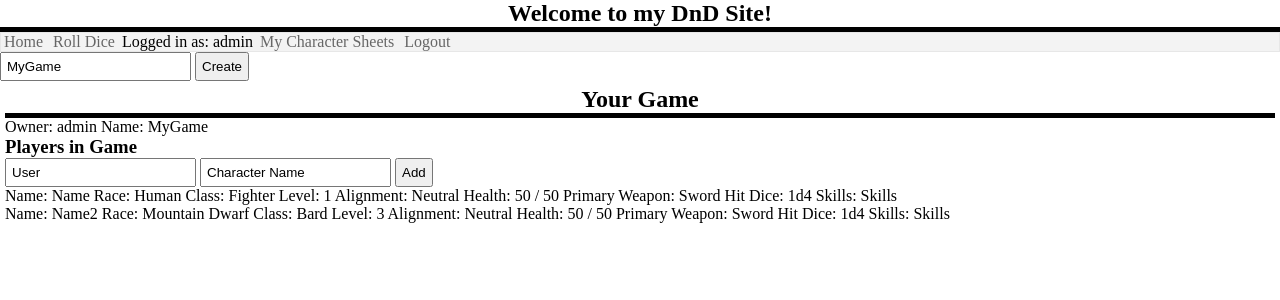
After one commit to keithmorel/dndproj, a Flask app: page /game_list in a window 1280 px wide. The commit adds this page. Shown: the top 300 px of the page. Run offline with Flask 2, Linux system fonts and the light colour scheme; a user stored in the database is signed in; data comes from the database, SQL or seed files in the repository; both versions use the stored data as it was after the commit.

Commit message:
Began implementing a DM system. Right now, one user can only DM one game at a time. They can create a game and call it whatever they like. They can also add characters to the game if they have the username and character name on hand. This will add the DM name to the character sheet and will display them on the DM page. The DM will see a few specific items from each characters page on their homepage for the game.

```diff
--- a/dndroller/main.py
+++ b/dndroller/main.py
@@ -186,9 +186,47 @@ def view_char():
     if not session.get('logged_in'):
         abort(401)
     db = get_db()
-    cur = db.execute('select * from char_sheets where char_name = ? and author = ?', [request.form['to_view'], session['username']])
+    cur = db.execute('select * from char_sheets where char_name = ? and author = ?', [request.form['to_view'], request.form['user']])
     entry = cur.fetchall()
     return render_template('view_char.html', **locals())
+
+@app.route('/game_list')
+def game_list():
+    if not session.get('logged_in'):
+        abort(401)
+    db = get_db()
+    cur = db.execute('select * from dm_games where dm_name = ?', [session['username']])
+    games = cur.fetchall()
+    cur = db.execute('select * from char_sheets where dm = ?', [session['username']])
+    players = cur.fetchall()
+    return render_template('dm_game.html', **locals())
+
+@app.route('/create_game', methods=['POST'])
+def create_game():
+    if not session.get('logged_in'):
+        abort(401)
+    db = get_db()
+    check = db.execute('select * from dm_games where dm_name = ? and game_name = ?', [session['username'], request.form['game_name']])
+    if check.fetchall() != []:
+        flash('Game already exists with this name. Try another one.')
+        return redirect(url_for('game_list'))
+    cur = db.execute('insert into dm_games (dm_name, game_name) values (?, ?)', [session['username'], request.form['game_name']])
+    db.commit()
+    return redirect(url_for('game_list'))
+
+@app.route('/add_to_game/', methods=['POST'])
+def add_to_game():
+    if not session.get('logged_in'):
+        abort(401)
+    db = get_db()
+    to_add = request.form['char_name']
+    player = db.execute('select * from char_sheets where char_name = ? and author = ?', [to_add, request.form['author']])
+    if player.fetchall() == []:
+        flash('That player does not exist for that user. Try a different user or character name.')
+        return redirect(url_for('game_list'))
+    db.execute('update char_sheets set dm = ?', [session['username']])
+    db.commit()
+    return redirect(url_for('game_list'))
 
 # Route to page that gives more information on all of the alignments
 @app.route('/alignment_details')
@@ -506,7 +544,7 @@ def char_checker(form):
     # Loop through the form
     secondary_weap_check = []
     for i in form:
-        # If any value is empty
+        # Adds the secondary weapon info to be checked separately
         if i == 'char_weap_sec':
             secondary_weap_check += [form['char_weap_sec']]
             pass
@@ -530,8 +568,12 @@ def char_checker(form):
                 pass
             elif i == 'char_notes':
                 pass
+            elif i == 'game_pwd':
+                pass
             else:
                 return str(i) + ' was not filled out.'
+
+    # Check if either all 3 secondary weapon fields are filled out, or all 3 are empty
     if secondary_weap_check[0] == '':
         if secondary_weap_check[1] == '' and secondary_weap_check[2] == '':
             pass
@@ -548,6 +590,7 @@ def char_checker(form):
         else:
             return 'You must fill out all 3 fields for the secondary weapon if you want to add one.'
 
+    # Check if the proficiency bonus is correct for your level
     level = int(form['char_lvl'])
     proficiency = int(form['char_proficiency'])
     if level < 5:
@@ -571,6 +614,8 @@ def char_checker(form):
     if level >= 17:
         if proficiency < 5:
             return 'Your proficiency is too low for a level ' + str(level) + '. It should be at 6.'
+
+    # Checks to make sure the user hasn't changed any of their attributes to be greater than 20
     attributes = {
             'Strength': int(form['char_str']),
             'Dexterity': int(form['char_dex']),
@@ -581,6 +626,8 @@ def char_checker(form):
     for key in attributes:
         if attributes[key] > 20:
             return 'You cannot increase ' + key + ' over level 20.'
+
+    # Check to make sure the current health is less than or equal to the max health
     current_hp = int(form['curr_health'])
     max_hp = int(form['max_health'])
     if current_hp > max_hp:
--- a/dndroller/templates/char_list.html
+++ b/dndroller/templates/char_list.html
@@ -137,6 +137,9 @@
                     <h2>Your Character List</h2>
                     {% for character in entries %}
                     <li>Character Name: {{ character.char_name }}
+                        {% if character.dm != None %}
+                            DM: {{ character.dm }}
+                        {% endif %}
                         Race: {{ character.char_race }}
                         Class: {{ character.char_class }}
                         Level: {{ character.char_lvl }}<br>
@@ -161,6 +164,7 @@
                         Skills: {{ character.char_skills }}<br>
                         <form name="view_char" action="/view_char" method="POST">
                             <input type="hidden" name="to_view" value="{{ character.char_name }}">
+                            <input type="hidden" name="user" value="{{ character.author }}">
                             <input type="submit" value="View">
                         </form>
                         <form name="update_char" action="/update_char" method="POST">
--- /dev/null
+++ b/dndroller/templates/dm_game.html
@@ -0,0 +1,69 @@
+<!DOCTYPE html>
+<html>
+    <head>
+        <title>DnD Site</title>
+        <link rel="stylesheet" href="{{ url_for('static', filename='style.css') }}"/>
+    </head>
+    <body>
+        <div>
+            <div class="header"></div>
+            <h2>Welcome to my DnD Site!</h2>
+                <ul>
+                    <li><a href="{{ url_for('index') }}" class="active">Home</a></li>
+                    <li><a href="{{ url_for('all_dice') }}">Roll Dice</a></li>
+                    {% if not session.logged_in %}
+                        <li><a href="{{ url_for('login') }}">Login</a></li>
+                    {% else %}
+                        <li>Logged in as: {{ session['username'] }}</li>
+                        <li><a href="{{ url_for('char_list') }}">My Character Sheets</a></li>
+                        <li><a href="{{ url_for('logout') }}">Logout</a></li>
+                    {% endif %}
+                </ul>
+            <div class="content">
+                {% with messages = get_flashed_messages() %}
+                    {% if messages %}
+                        <div class="flash">
+                            {% for message in messages %}
+                                <li>{{ message }}</li>
+                            {% endfor %}
+                        </div>
+                    {% endif %}
+                {% endwith %}
+                {% if session.logged_in %}
+                    <form action="{{ url_for('create_game') }}" method="POST">
+                        <input type="text" name="game_name" value="MyGame">
+                        <input type="submit" value="Create">
+                    </form>
+                {% endif %}
+                <ol class="char_list">
+                    <h2>Your Game</h2>
+                    {% for game in games %}
+                        Owner: {{ game.dm_name }}
+                        Name: {{ game.game_name }}<br>
+                    {% endfor %}
+                    <h3>Players in Game</h3>
+                    <form name="add_to_game" action="/add_to_game/" method="POST">
+                        <input type="text" name="author" value="User">
+                        <input type="text" name="char_name" value="Character Name">
+                        <input type="submit" value="Add">
+                    </form>
+                    {% for player in players %}
+                        Name: {{ player.char_name }}
+                        Race: {{ player.char_race }}
+                        Class: {{ player.char_class }}
+                        Level: {{ player.char_lvl }}
+                        Alignment: {{ player.alignment }}
+                        Health: {{ player.curr_health }} / {{ player.max_health }}
+                        Primary Weapon: {{ player.char_weap_prim }} Hit Dice: {{ player.char_weap_prim_num }}d{{ player.char_weap_prim_die }}
+                        {% if player.char_weap_sec != '' %}
+                            Secondary Weapon: {{ player.char_weap_sec }} Hit Dice: {{ player.char_weap_sec_num }}d{{ player.char_weap_sec_die }}
+                        {% endif %}
+                        Skills: {{ player.char_skills }}
+                        <br>
+                    {% endfor %}
+                 </ol>
+            </div>
+            <div class="footer"></div>
+        </div>
+    </body>
+</html>
--- a/dndroller/templates/home.html
+++ b/dndroller/templates/home.html
@@ -16,6 +16,7 @@
                     {% else %}
                         <li>Logged in as: {{ session['username'] }}</li>
                         <li><a href="{{ url_for('char_list') }}">My Character Sheets</a></li>
+                        <li><a href="{{ url_for('game_list') }}">My Games</a></li>
                         <li><a href="{{ url_for('logout') }}">Logout</a></li>
                     {% endif %}
                  </ul>
--- a/dndroller/templates/view_char.html
+++ b/dndroller/templates/view_char.html
@@ -29,7 +29,6 @@
                         </div>
                     {% endif %}
                 {% endwith %}
-                <a href="{{ url_for('char_list') }}">Back to List</a><br>
                 {% for character in entry %}
                     Character Name: {{ character.char_name }}<br>
                     Race: {{ character.char_race }}<br>
```
Also changed, not shown: dndroller/schema.sql (+9 -1 lines), dndroller/dndusers.db.
